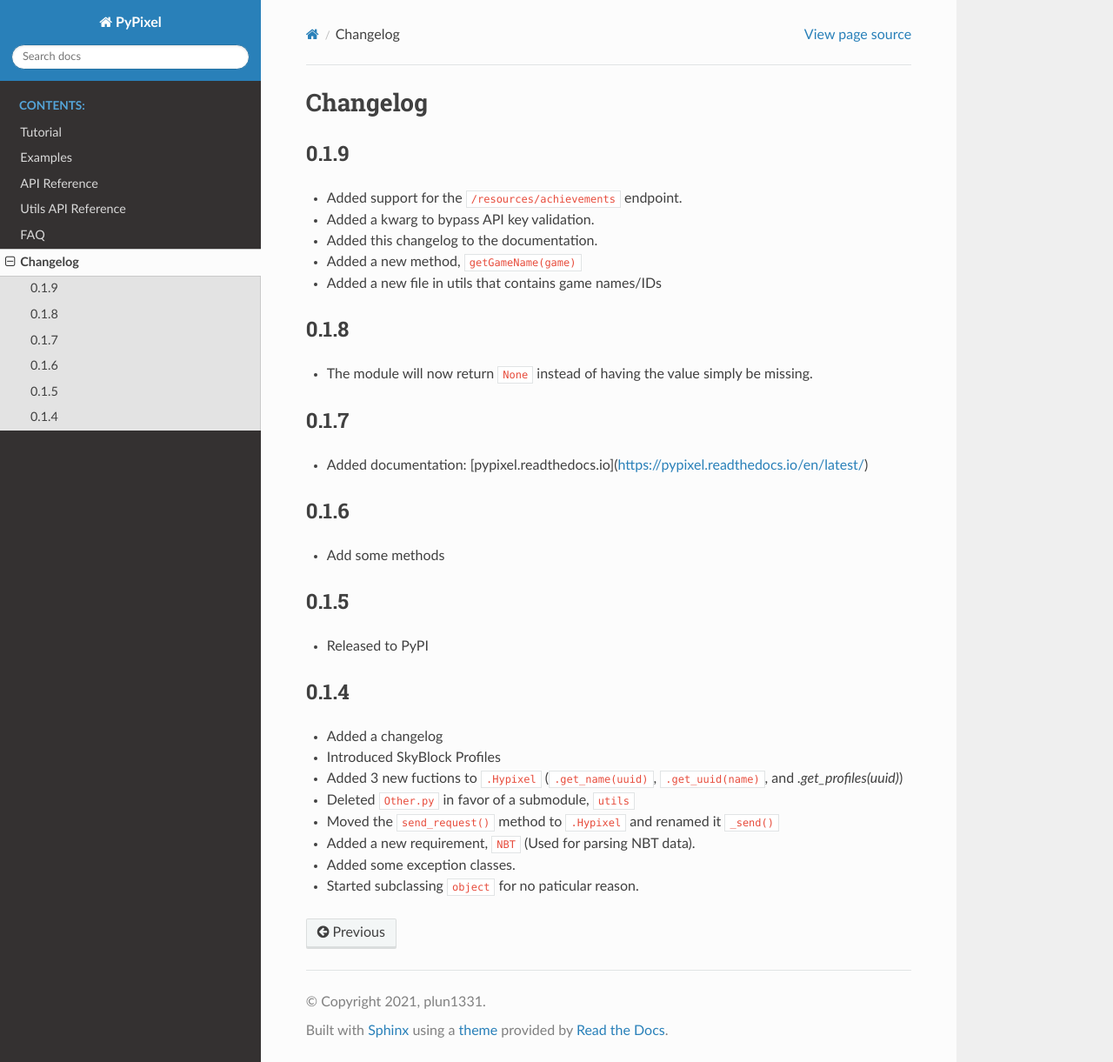
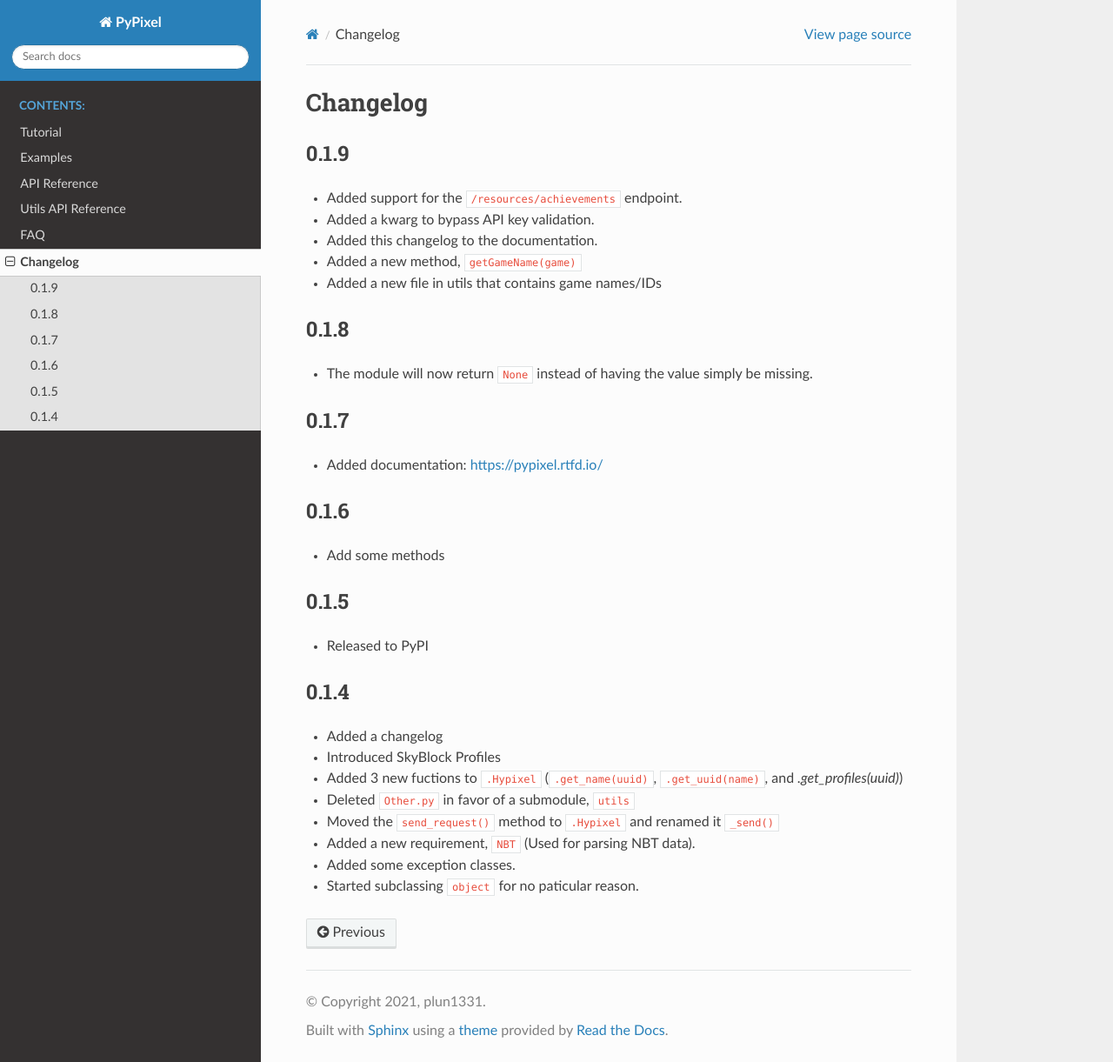
Before and after one commit to plun1331/PyPixel, a Sphinx documentation site: the page built from Docs/source/changelog.rst, in a window 1280 px wide and 1221 px high. Shown: the whole window at 87% size. Built offline with Sphinx 7.4.7 and the Read the Docs theme 2.0.0, drawn with Linux system fonts in a browser that asks for light colours.

Commit message:
Make some final changes, add new stuff to docs, create new doc page, and more

```diff
--- a/Docs/source/changelog.rst
+++ b/Docs/source/changelog.rst
@@ -15,7 +15,7 @@ Changelog
 
 0.1.7
 ******
-* Added documentation: [pypixel.readthedocs.io](https://pypixel.readthedocs.io/en/latest/)
+* Added documentation: https://pypixel.rtfd.io/
 
 0.1.6
 ******
```
